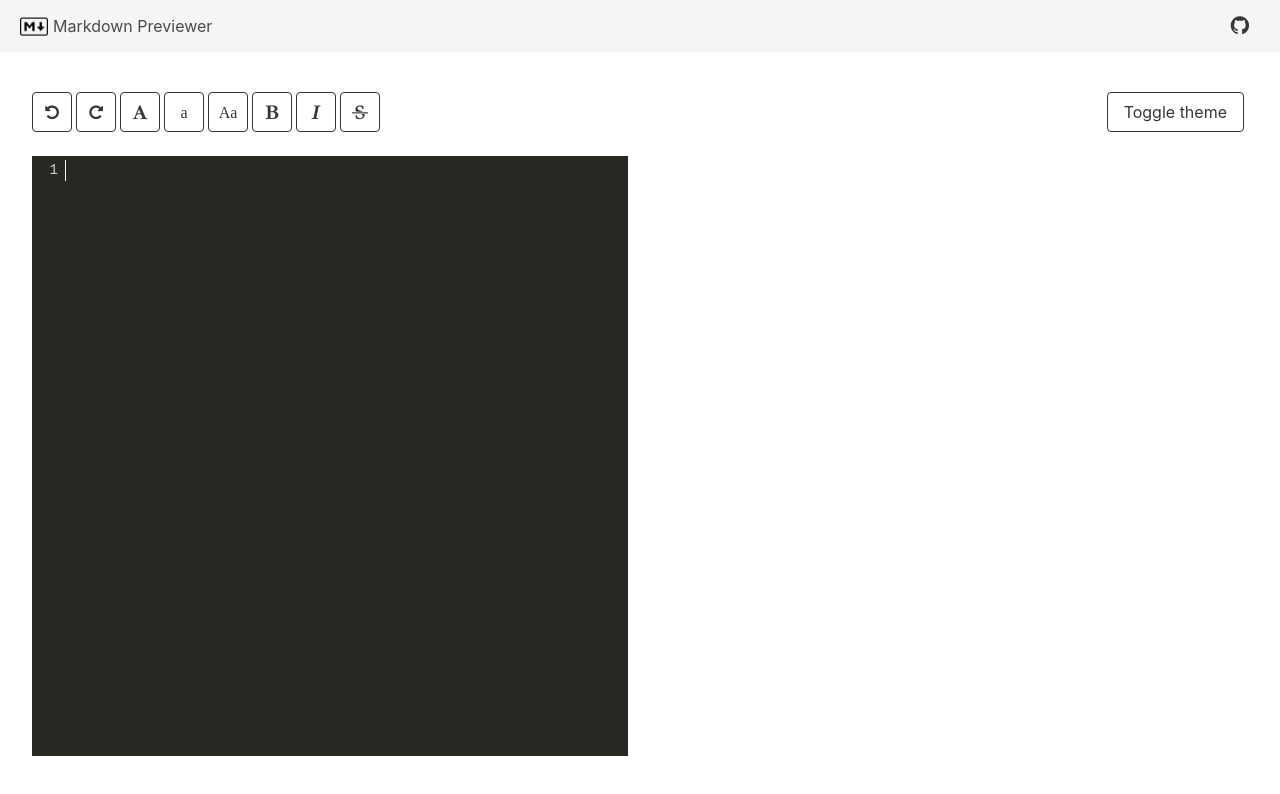
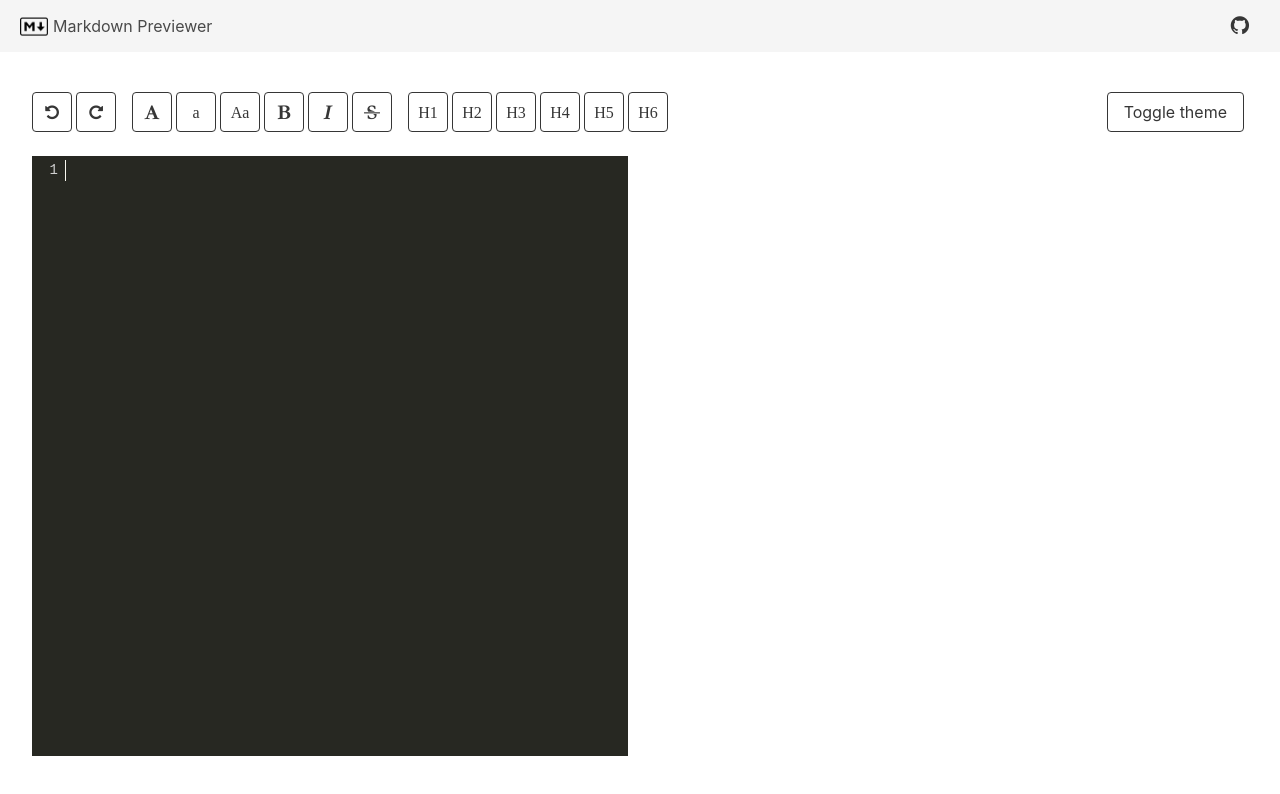
Before and after one commit to AdelMahjoub/vuejs-md-previewer, a Vue app: page / in a window 1280 px wide. Shown: the top 794 px of the page. Built offline with nearby package versions, Linux system fonts and the light colour scheme.

Commit message:
toolbar: added header buttons

```diff
--- a/src/App.vue
+++ b/src/App.vue
@@ -40,4 +40,10 @@ export default {
 #markdown, #preview {
   font-size: 14px;
 }
+::-webkit-scrollbar {
+    width: 6px;
+}
+::-webkit-scrollbar-thumb {
+   background-color: #999;
+}
 </style>
--- a/src/components/Markdown.vue
+++ b/src/components/Markdown.vue
@@ -37,7 +37,7 @@ export default {
       autoCloseBrackets: true,
       lineWrapping: true
     });
-    this.editor.setSize('100%', 600)
+    this.editor.setSize('100%', 600);
     this.editor.on('change', (instance, changeObj) => {
       this.markdown = this.editor.getValue();
       this.handleChange();
@@ -54,6 +54,11 @@ export default {
     this.$parent.$on('toggle-theme', () => {
       this.toggleTheme();
     });
+    this.$parent.$on('add-header', (header) => {
+      let line = this.editor.getCursor().line;
+      let content = '#'.repeat(header) + ' ';
+      this.editor.replaceRange(content, {line, ch: 0});
+    })
   }
 }
 </script>
--- a/src/components/Preview.vue
+++ b/src/components/Preview.vue
@@ -48,5 +48,8 @@ export default {
 </script>
 
 <style scoped>
-
+#preview {
+  height: 600px;
+  overflow-y: scroll;
+}
 </style>
--- a/src/components/ToolBar.vue
+++ b/src/components/ToolBar.vue
@@ -1,6 +1,7 @@
 <template>
   <div class="level">
     <div class="level-left">
+      <!-- key events: undo redo -->
       <a
       @click="$parent.$emit(keyEvent.trigger)"
       :key="`keyEvent-${index}`"
@@ -12,6 +13,9 @@
           <i :class="keyEvent.class"></i>
         </span>
       </a>
+      <!-- space -->
+      <div class="level-item"></div>
+      <!-- text actions: bold, italic ... -->
       <a
       @click="applyAction"
       :data-action="action.function"
@@ -28,7 +32,30 @@
           v-html="action.textContent"></i>
         </span>
       </a>
+      <!-- divider -->
+      <div class="level-item"></div>
+
+      <!-- headers actions: markdown headers -->
+      <a
+        :key="`header-${index}`"
+        v-for="index in 6"
+        :title="`Set a H${index} header`"
+        :data-header="index"
+        @click="addHeader"
+        class="button is-dark is-outlined">
+        <span
+        :data-header="index"
+        class="icon is-small">
+          <i
+          :data-header="index"
+          class="fa">H{{index}}</i>
+        </span>
+      </a>
+      <!-- divider -->
+      <div class="level-item"></div>
+
     </div>
+
     <div class="level-right">
       <a
       @click="toggleTheme"
@@ -80,6 +107,10 @@ export default {
         break;
       }
     },
+    addHeader(e) {
+      const header = e.target.getAttribute('data-header');
+      this.$parent.$emit('add-header', header)
+    },
     toggleTheme() {
       this.$parent.$emit('toggle-theme');
     }
--- a/src/main.js
+++ b/src/main.js
@@ -19,4 +19,4 @@ new Vue({
   el: '#app',
   template: '<App/>',
   components: { App }
-})
+});
```
